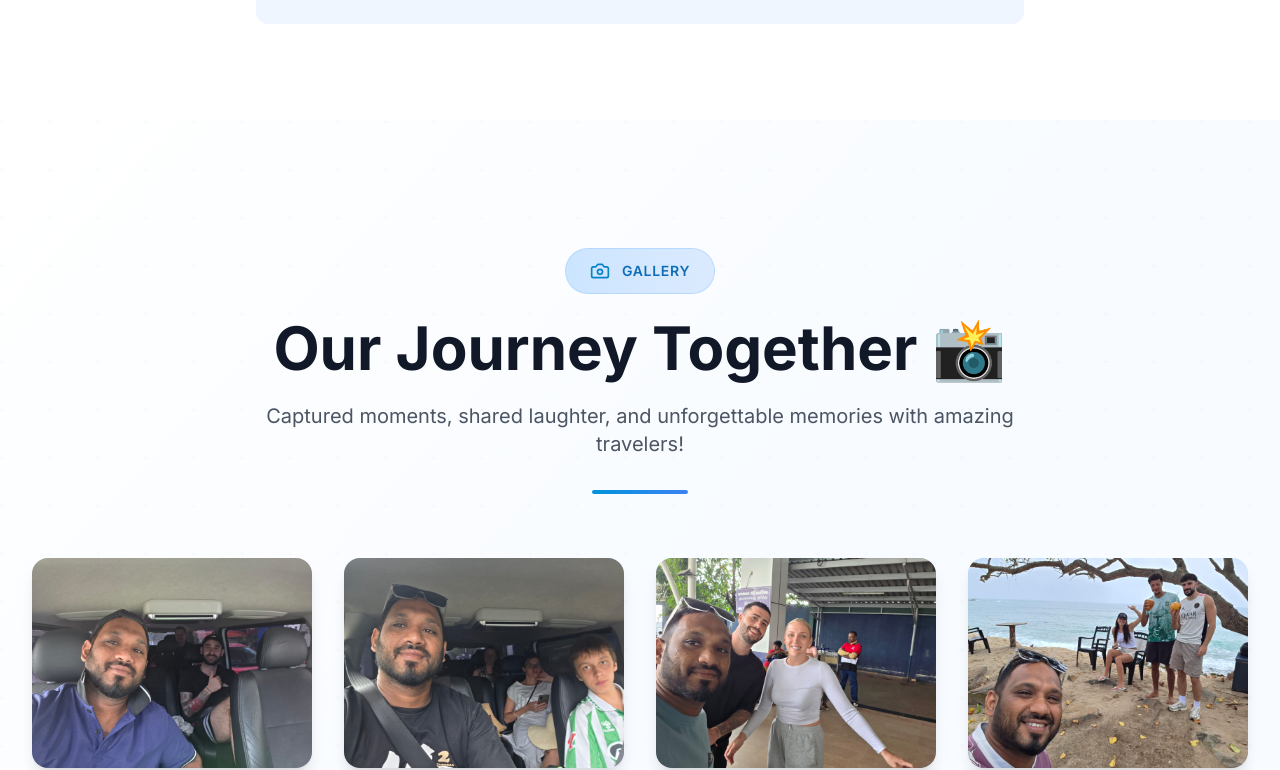
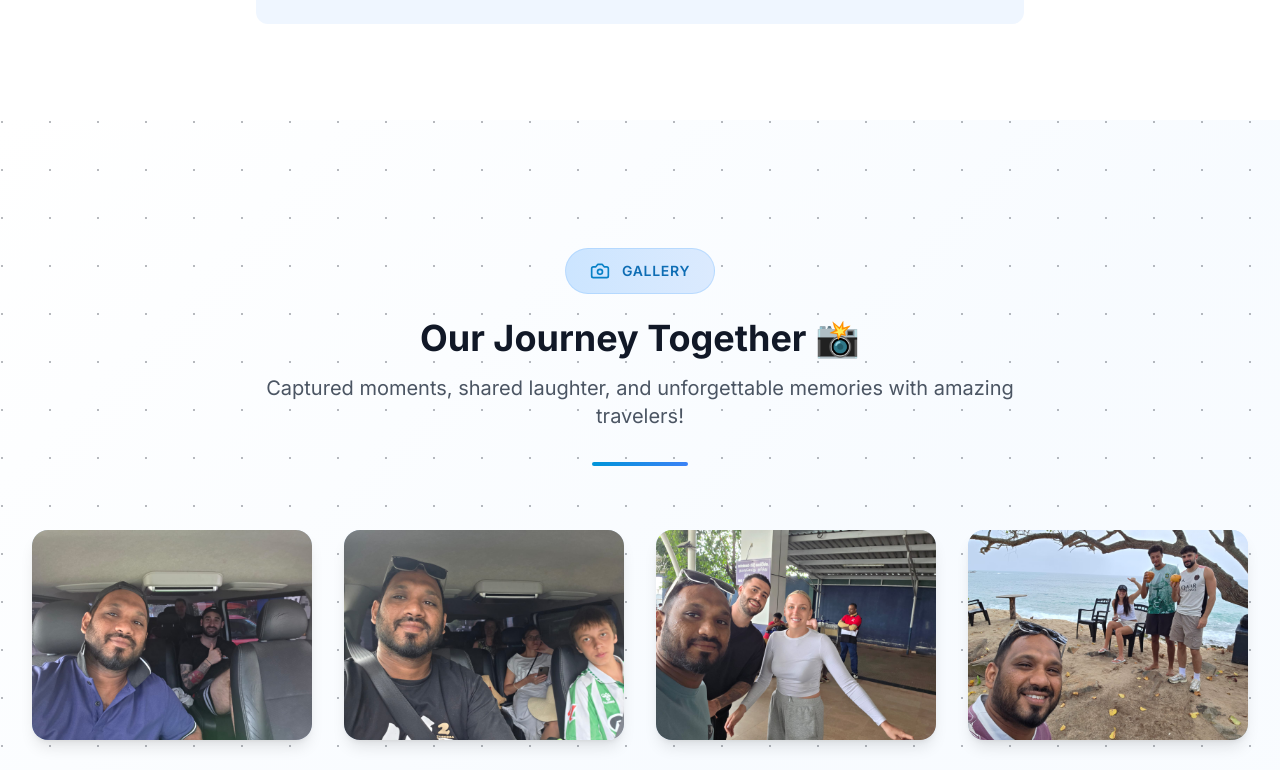
Before and after one commit to thecodemonster1/hija_travels, a Next.js app: page / in a window 1280 px wide. Shown: the part 6200-6970 px from the top of the page. Built offline with nearby package versions, Linux system fonts and the light colour scheme.

Commit message:
style: adjust opacity and heading size in classic gallery view

```diff
--- a/components/gallery/PhotoGallery.tsx
+++ b/components/gallery/PhotoGallery.tsx
@@ -57,7 +57,7 @@ export default function PhotoGallery({
       {/* Classic Gallery View */}
       <section className="py-24 md:py-32 bg-gradient-to-br from-white via-brand-50/30 to-blue-50/30 relative overflow-hidden">
         {/* Background Pattern */}
-        <div className="absolute inset-0 opacity-[0.03]">
+        <div className="absolute inset-0 opacity-[0.3]">
           <div
             className="absolute inset-0"
             style={{
@@ -83,7 +83,7 @@ export default function PhotoGallery({
                 Gallery
               </span>
             </div>
-            <h2 className="text-4xl md:text-5xl lg:text-6xl font-bold text-gray-900 mb-6 leading-tight">
+            <h2 className="text-3xl md:text-4xl font-bold text-gray-900 mb-4">
               {title}
             </h2>
             <p className="text-lg md:text-xl text-gray-600 max-w-3xl mx-auto leading-relaxed">
```
